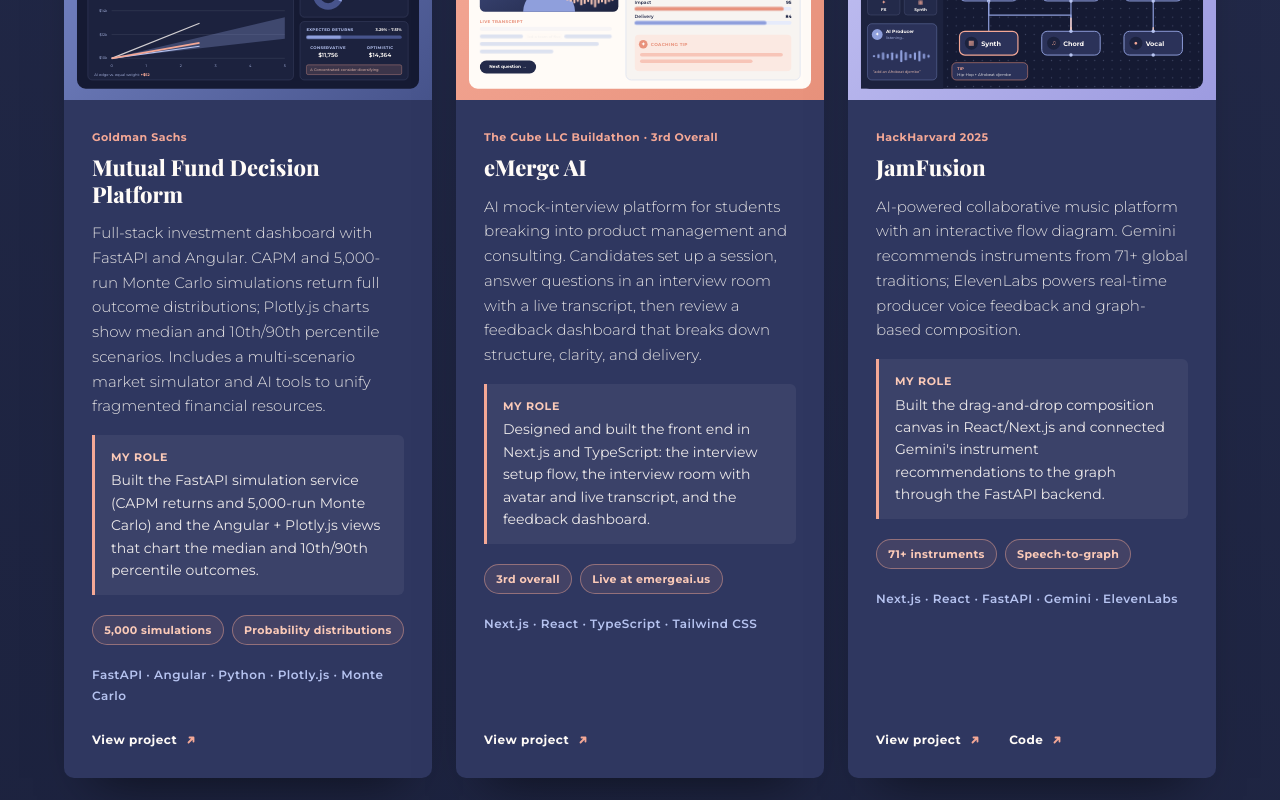
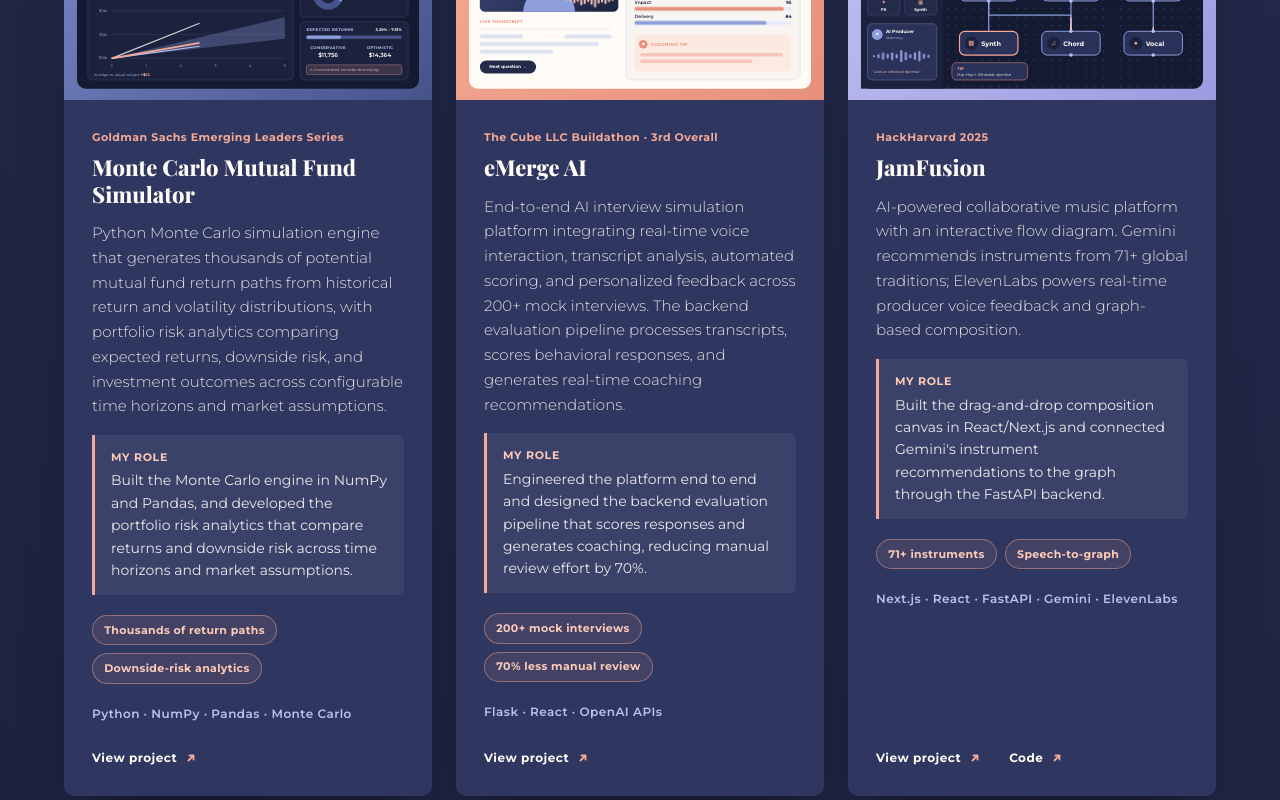
Before and after one commit to leshoya/personalwebsite, a React (Vite) app: page / in a window 1280 px wide. Shown: the part 2600-3400 px from the top of the page. Built offline with nearby package versions, Linux system fonts and the light colour scheme.

Commit message:
resume matching

```diff
--- a/src/data/content.ts
+++ b/src/data/content.ts
@@ -223,15 +223,14 @@
 export const projects: Project[] = [
   {
     id: "mutual-fund",
-    title: "Mutual Fund Decision Platform",
-    org: "Goldman Sachs",
+    title: "Monte Carlo Mutual Fund Simulator",
+    org: "Goldman Sachs Emerging Leaders Series",
     description:
-      "Full-stack investment dashboard with FastAPI and Angular. CAPM and 5,000-run Monte Carlo simulations return full outcome distributions; Plotly.js charts show median and 10th/90th percentile scenarios. Includes a multi-scenario market simulator and AI tools to unify fragmented financial resources.",
-    tags: ["FastAPI", "Angular", "Python", "Plotly.js", "Monte Carlo"],
-    metrics: ["5,000 simulations", "Probability distributions"],
+      "Python Monte Carlo simulation engine that generates thousands of potential mutual fund return paths from historical return and volatility distributions, with portfolio risk analytics comparing expected returns, downside risk, and investment outcomes across configurable time horizons and market assumptions.",
+    tags: ["Python", "NumPy", "Pandas", "Monte Carlo"],
+    metrics: ["Thousands of return paths", "Downside-risk analytics"],
     link: "https://docs.google.com/presentation/d/1e2dp_mc0QCaTMK6bmSb1bOU5z3Rp2wNNRCoxRCCosjQ/edit?usp=drivesdk",
-    // TODO(sophia): draft, confirm what you personally built
-    role: "Built the FastAPI simulation service (CAPM returns and 5,000-run Monte Carlo) and the Angular + Plotly.js views that chart the median and 10th/90th percentile outcomes.",
+    role: "Built the Monte Carlo engine in NumPy and Pandas, and developed the portfolio risk analytics that compare returns and downside risk across time horizons and market assumptions.",
     featured: true,
   },
   {
@@ -239,11 +238,11 @@
     title: "eMerge AI",
     org: "The Cube LLC Buildathon · 3rd Overall",
     description:
-      "AI mock-interview platform for students breaking into product management and consulting. Candidates set up a session, answer questions in an interview room with a live transcript, then review a feedback dashboard that breaks down structure, clarity, and delivery.",
-    tags: ["Next.js", "React", "TypeScript", "Tailwind CSS"],
-    metrics: ["3rd overall", "Live at emergeai.us"],
+      "End-to-end AI interview simulation platform integrating real-time voice interaction, transcript analysis, automated scoring, and personalized feedback across 200+ mock interviews. The backend evaluation pipeline processes transcripts, scores behavioral responses, and generates real-time coaching recommendations.",
+    tags: ["Flask", "React", "OpenAI APIs"],
+    metrics: ["200+ mock interviews", "70% less manual review"],
     link: "https://emergeai.us/",
-    role: "Designed and built the front end in Next.js and TypeScript: the interview setup flow, the interview room with avatar and live transcript, and the feedback dashboard.",
+    role: "Engineered the platform end to end and designed the backend evaluation pipeline that scores responses and generates coaching, reducing manual review effort by 70%.",
     featured: true,
   },
   {
@@ -292,7 +291,7 @@
     title: "Sleep Signaling",
     org: "MIT Medlytics",
     description:
-      "Biosignal analysis with FFT transformations and transfer learning for REM sleep stage classification.",
+      "REM sleep stage classification from public Kaggle biosignal datasets, using FFT transformations and transfer learning.",
     tags: ["FFT", "Transfer Learning", "Biosignals"],
     metrics: ["97% binary accuracy", "93% multiclass accuracy"],
   },
```
